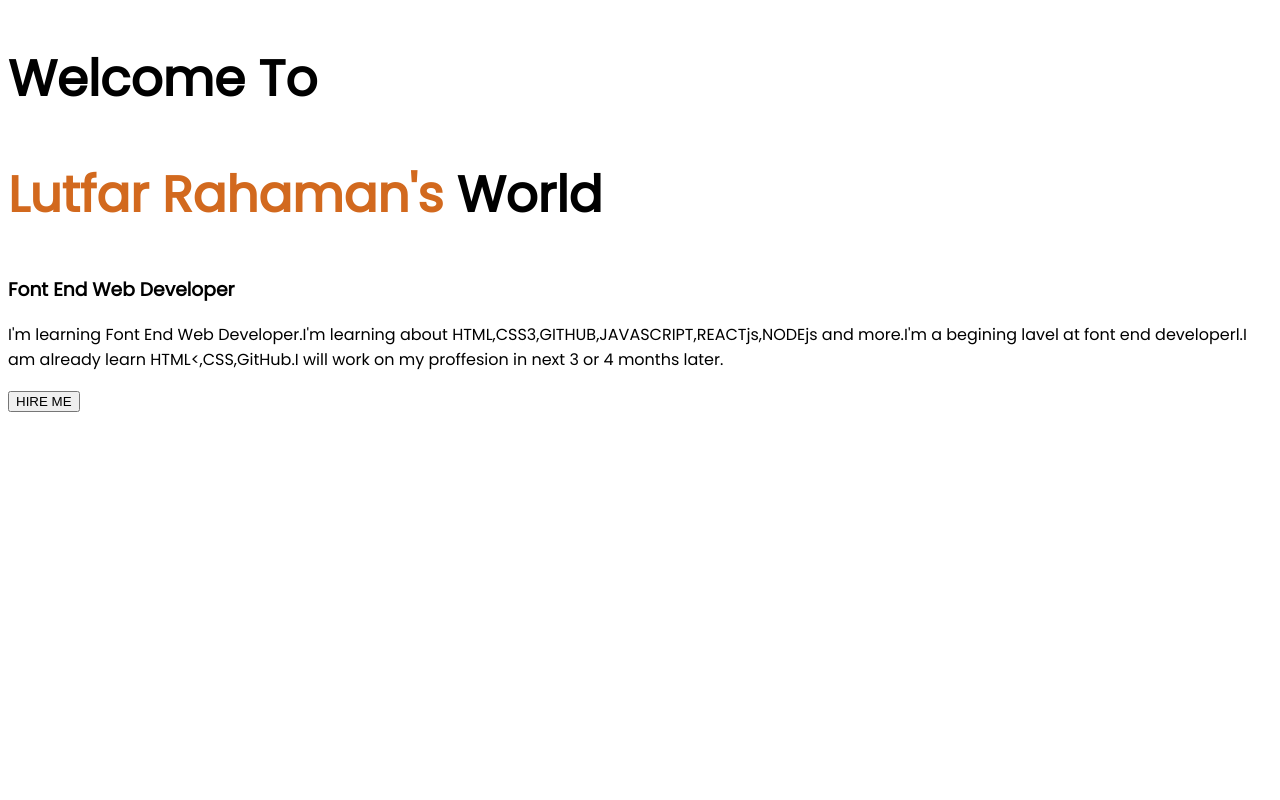
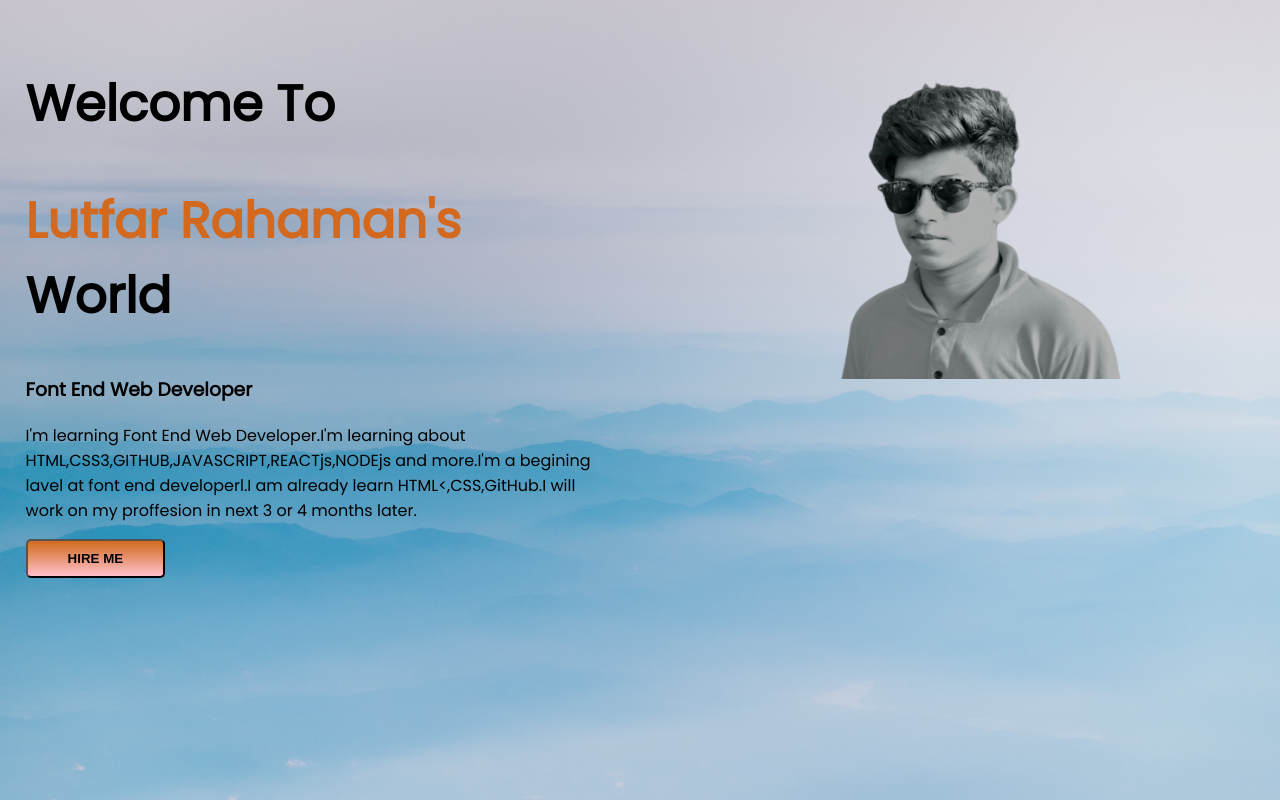
Before and after one commit to azad38/developer-portfolio, a plain HTML site: page index.html in a window 1280 px wide. Drawn offline with Linux system fonts and the light colour scheme.

Commit message:
some-img-add

```diff
--- a/index.html
+++ b/index.html
@@ -11,16 +11,16 @@
 </head>
 <body>
 <section>
-    <div>
+    <div class="half-width">
         <h1>Welcome To</h1>
         <h1><span class="name-color">Lutfar Rahaman's</span> World</h1>
         <h3>Font End Web Developer</h3>
         <p>I'm learning Font End Web Developer.I'm learning about HTML,CSS3,GITHUB,JAVASCRIPT,REACTjs,NODEjs and more.I'm a begining lavel at font end developerl.I am already learn HTML<,CSS,GitHub.I will work on my proffesion in next 3 or 4 months later.</p>
-        <button>HIRE ME</button>
-       </div>
-       <div>
-        <img src="" alt="">
-       </div>
+        <button class="hire-me-button">HIRE ME</button>
+    </div>
+    <div class="half-width">
+        <img src="Images/Picture 1.png" alt="">
+    </div>
 </section>
 </body>
 </html>
--- a/style.css
+++ b/style.css
@@ -1,5 +1,8 @@
 body{
     font-family: 'Poppins', sans-serif;
+    margin: 0;
+    background-image: url("Images/back-img.jpg");
+    background-size: cover;
 
 }
 h1{
@@ -8,3 +11,21 @@ h1{
 .name-color{
     color: chocolate;
 }
+section{
+    display: flex;
+
+}
+.half-width{
+    width: 50%;
+    padding: 2%;
+}
+.half-width img{
+width: 90%;
+}
+.hire-me-button{
+    padding: 10px 40px;
+    border-radius: 5px;
+    background-image:linear-gradient(chocolate,pink);
+    font-weight: 700;
+    color: black;
+}
```
Also changed, not shown: Images/Picture 1.png (added), Images/back-img.jpg (added), Images/bg-icons.png (added).
